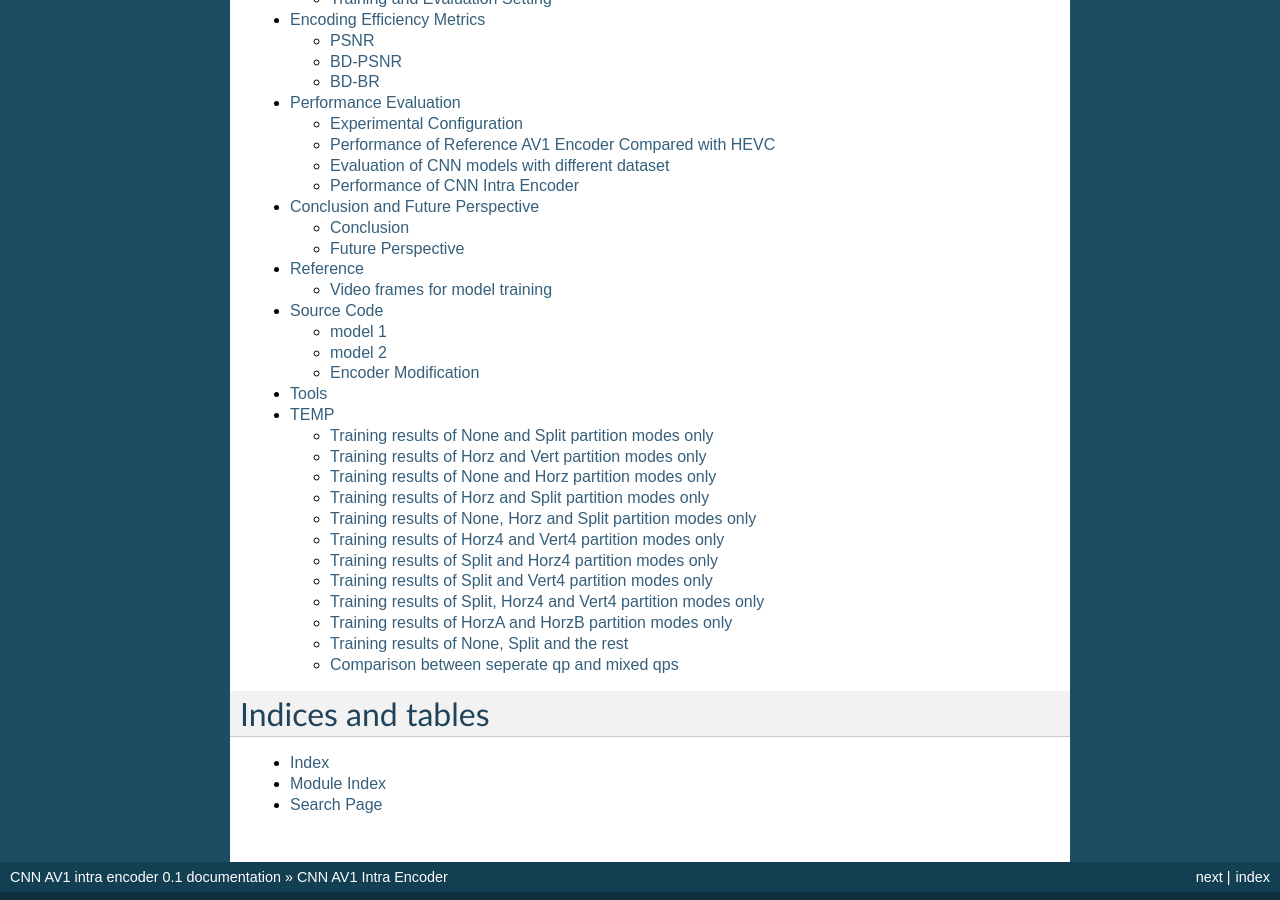
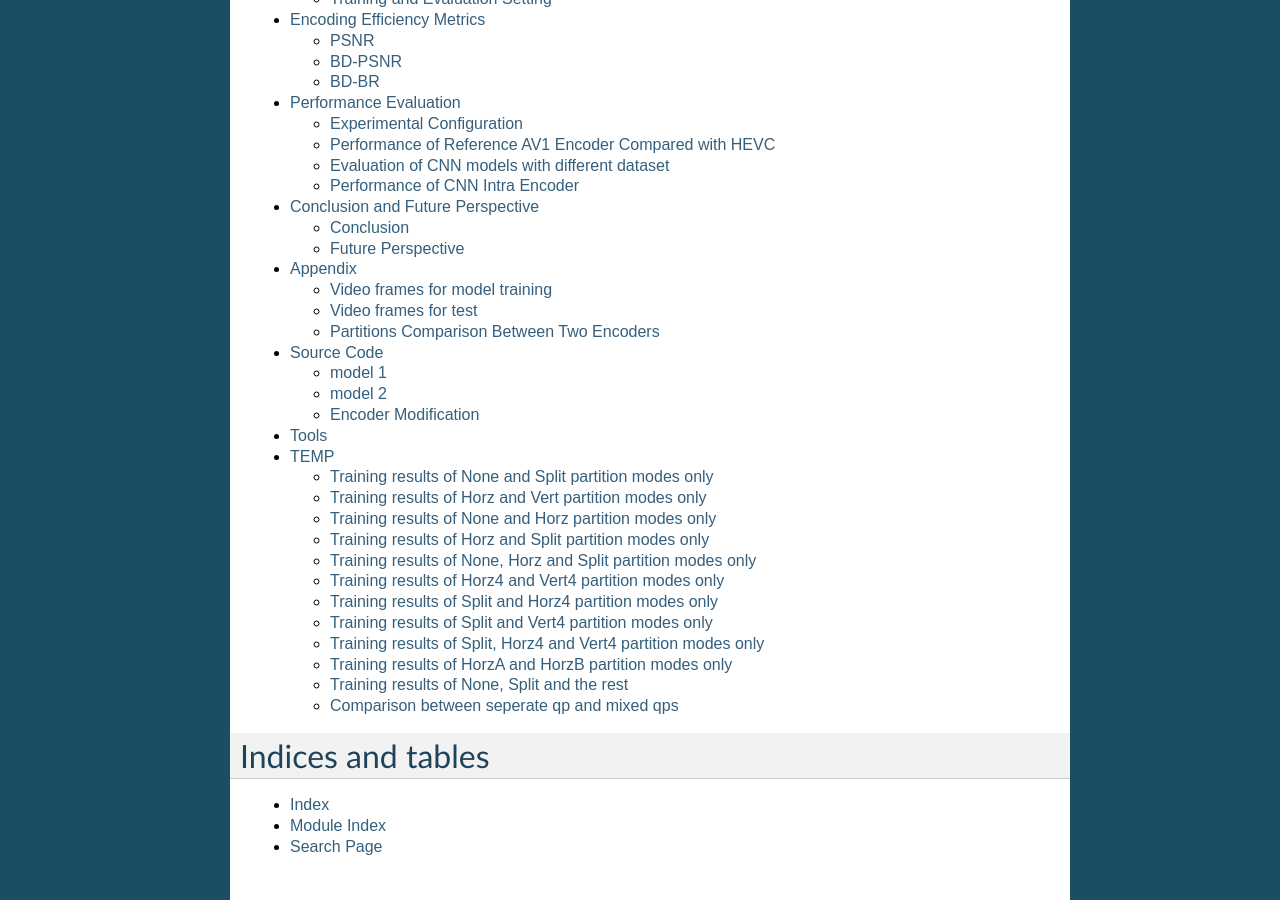
Before and after one commit to epadam/CNN-AV1-intra-encoder, a Sphinx documentation site: the page built from source/index.rst, in a window 1280 px wide and 900 px high, scrolled down 602 px. Built offline with Sphinx 7.4.7, drawn with Linux system fonts in a browser that asks for light colours; part of the change alters nothing that is shown.

Commit message:
Update reference.rst

```diff
--- a/source/reference.rst
+++ b/source/reference.rst
@@ -1,9 +1,12 @@
-Reference
+Appendix
 ----------
 
 Video frames for model training
 ^^^^^^^^^^^^^^^^^^^^^^^^^^^^^^^^^
-4K videos:
+
+**10% of the training set is used as evaluation set**
+
+**4K:**
 
 Bund_Nightscape frame 0,
 
@@ -41,7 +44,7 @@ Tree_Shade frame 0
 
 Wood frame 0, 81
 
-1080p videos:
+**1080p:**
 
 crowd_run_1080p50 frame 0, 40
 
@@ -57,7 +60,7 @@ rush_hour_1080p25 frame 69
 
 tractor_1080p25 frame 480, 662
 
-720p videos:
+**720p:**
 
 FourPeople_1280x720_60 frame 0
 
@@ -76,9 +79,10 @@ Total number of samples:
 16x16: 978,745
 
 
-test set:
+Video frames for test
+^^^^^^^^^^^^^^^^^^^^^^^^^
 
-1080p:
+**1080p:**
 
 BasketballDrive_1920x1080_50 frame 0
 
@@ -94,7 +98,7 @@ sunflower_1080p25 frame 1
 
 Tennis_1920x1080_24 frame 1
 
-720p:
+**720p:**
 
 720p50_mobcal_ter frame 500
 
@@ -115,7 +119,7 @@ vidyo4_720p_60fps frame 29
 
 
 
-small set:
+**small training set:**
 
 Bund_Nightscape frame 0,
 
@@ -140,6 +144,11 @@ Tree_Shade_frame 0
 Wood_frame 0
 
 
+
+Partitions Comparison Between Two Encoders
+^^^^^^^^^^^^^^^^^^^^^^^^^^^^^^^^^^^^^^^^^^^^^^^
+
+**left is original encoder, right is cnn encoder.**
 
 .. image:: img/basketball_ori.png
    :width: 49%
```
